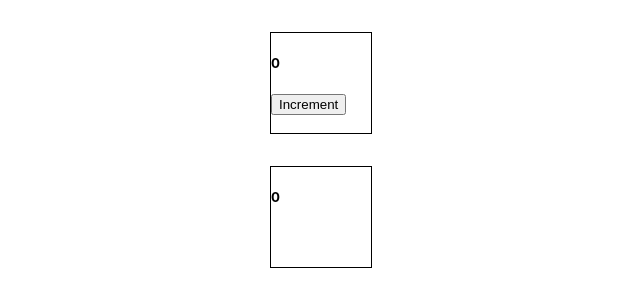
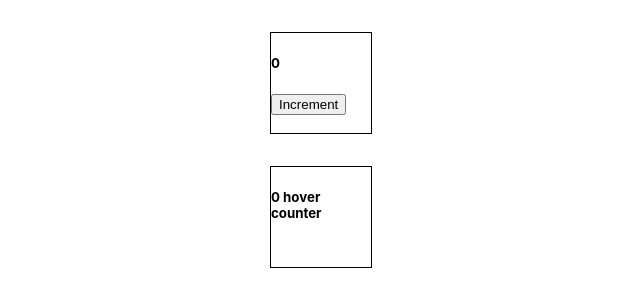
Before and after one commit to mirzadevv/higher-order-component, a React (Create React App) app: page / in a window 1280 px wide. Shown: the top 306 px of the page, without its empty margins (319-959 px from the left). Built offline with nearby package versions, Linux system fonts and the light colour scheme.

Commit message:
receive the title props from the hoc into the HoverCounter component

```diff
--- a/src/components/hoverCounter.jsx
+++ b/src/components/hoverCounter.jsx
@@ -3,10 +3,12 @@ import HocCounter from "../hoc/hocCounter";
 import "./container.css";
 class HoverCounter extends React.Component {
   render() {
-    const { onIncrement, count } = this.props;
+    const { onIncrement, count, title } = this.props;
     return (
       <div onMouseOver={onIncrement} className="container">
-        <h5>{count}</h5>
+        <h5>
+          {count} {title}
+        </h5>
       </div>
     );
   }
```
